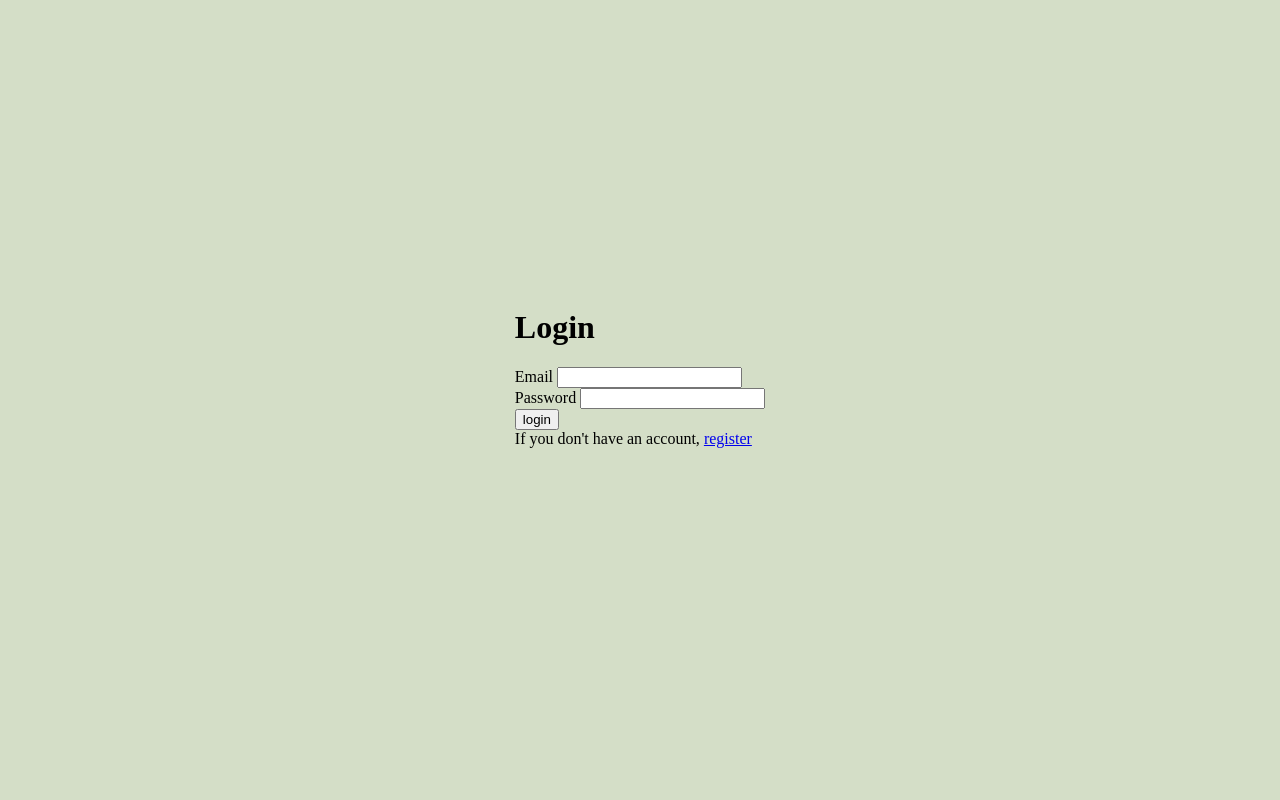
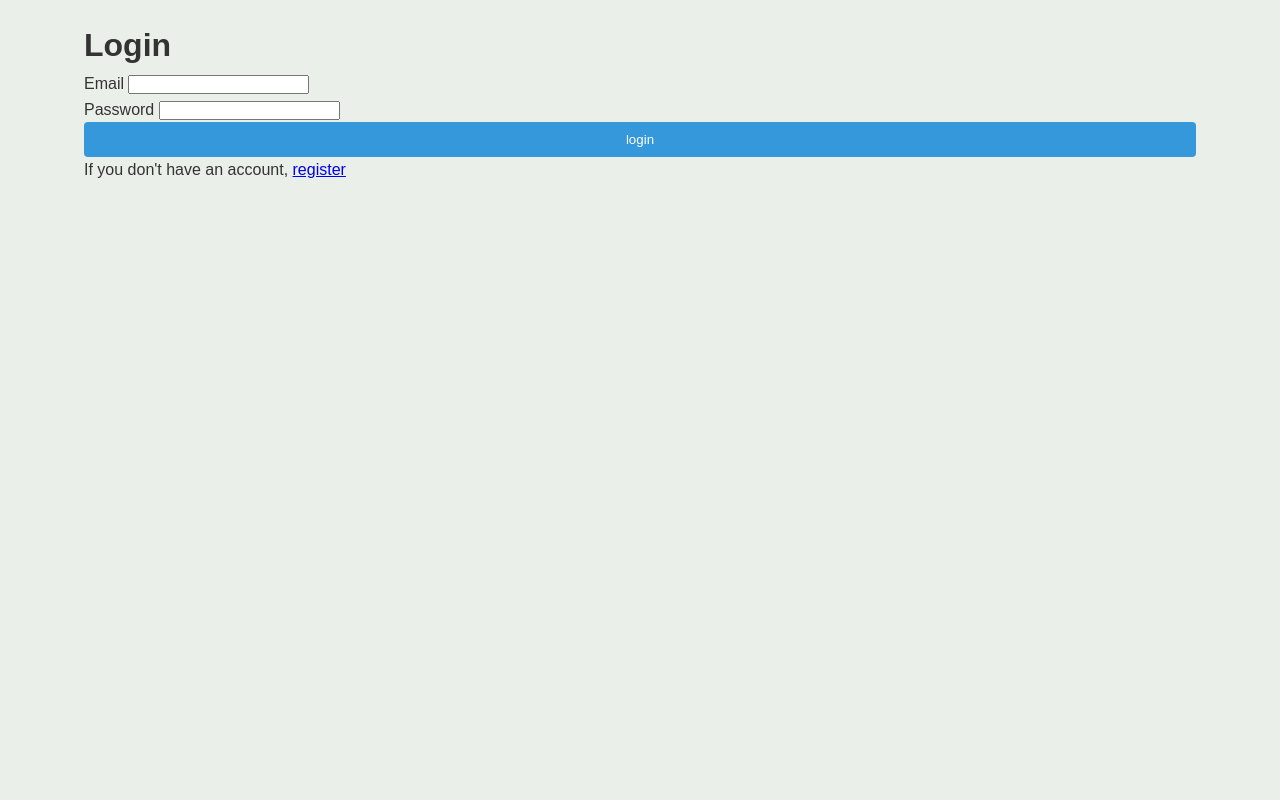
Before and after one commit to AlejandroMamani/car_rental_project, a PHP site: page / in a window 1280 px wide. Run offline with PHP 8.4, Linux system fonts and the light colour scheme.

Commit message:
- added css styles from dt341

```diff
--- a/style/style.css
+++ b/style/style.css
@@ -1,6 +1,6 @@
 
-body{
-    background: rgb(212, 222, 199);     /* so far a nice green here. may change to something related to cars shops or other stuff */
+/* body{
+    background: rgb(212, 222, 199);
 }
 
 .container{
@@ -8,4 +8,185 @@ body{
     align-items: center;
     justify-content: center;
     min-height: 90vh;
+} */
+* {
+    margin: 0;
+    padding: 0;
+    box-sizing: border-box;
+    font-family: 'Arial', sans-serif;
 }
+
+body {
+    background-color: rgb(234, 240, 233);
+    line-height: 1.6;
+    color: #333;
+    position: relative;
+    min-height: 100vh;
+    padding-bottom: 50px; /* For footer */
+}
+
+/* Container styles */
+.container {
+    width: 90%;
+    max-width: 1200px;
+    margin: 0 auto;
+    padding: 20px;
+}
+
+/* Header styles */
+header {
+    background-color: rgb(34, 52, 70);
+    color: white;
+    padding: 15px 0;
+    text-align: center;
+}
+
+.logo {
+    font-size: 2rem;
+    font-weight: bold;
+}
+
+/* Navigation styles */
+nav {
+    background-color: rgb(44, 62, 80);
+    padding: 10px 0;
+}
+
+nav ul {
+    display: flex;
+    justify-content: center;
+    list-style-type: none;
+}
+
+nav ul li {
+    margin: 0 15px;
+}
+
+nav ul li a {
+    color: white;
+    text-decoration: none;
+    transition: color 0.3s ease;
+}
+
+nav ul li a:hover {
+    color: #3498db;
+}
+
+/* Login and Registration Form Styles */
+.form-container {
+    background-color: white;
+    border-radius: 8px;
+    box-shadow: 0 4px 6px rgba(0, 0, 0, 0.1);
+    width: 100%;
+    max-width: 400px;
+    margin: 50px auto;
+    padding: 30px;
+}
+
+.form-container h2 {
+    text-align: center;
+    margin-bottom: 20px;
+    color: #2c3e50;
+}
+
+.form-group {
+    margin-bottom: 15px;
+}
+
+.form-group label {
+    display: block;
+    margin-bottom: 5px;
+    color: #34495e;
+}
+
+.form-group input {
+    width: 100%;
+    padding: 10px;
+    border: 1px solid #bdc3c7;
+    border-radius: 4px;
+    transition: border-color 0.3s ease;
+}
+
+.form-group input:focus {
+    outline: none;
+    border-color: #3498db;
+}
+
+.btn {
+    display: block;
+    width: 100%;
+    padding: 10px;
+    background-color: #3498db;
+    color: white;
+    border: none;
+    border-radius: 4px;
+    cursor: pointer;
+    transition: background-color 0.3s ease;
+}
+
+.btn:hover {
+    background-color: #2980b9;
+}
+
+/* Car Listing Styles */
+/*.car-listing {
+    display: flex;
+    flex-wrap: wrap;
+    justify-content: space-between;
+}
+
+.car-card {
+    background-color: white;
+    border-radius: 8px;
+    box-shadow: 0 2px 5px rgba(0, 0, 0, 0.1);
+    width: calc(33.333% - 20px);
+    margin-bottom: 20px;
+    padding: 20px;
+    transition: transform 0.3s ease;
+}
+
+.car-card:hover {
+    transform: scale(1.05);
+}
+
+.car-card img {
+    max-width: 100%;
+    height: auto;
+    border-radius: 4px;
+}
+
+.car-card h3 {
+    margin: 10px 0;
+    color: #2c3e50;
+}
+
+.car-card .details {
+    color: #7f8c8d;
+} */
+
+/* Responsive Design */
+@media screen and (max-width: 768px) {
+    nav ul {
+        flex-direction: column;
+        align-items: center;
+    }
+
+    nav ul li {
+        margin: 10px 0;
+    }
+
+    .car-card {
+        width: 100%;
+    }
+}
+
+/* Footer Styles */
+footer {
+    background-color: rgb(34, 52, 70);
+    color: white;
+    text-align: center;
+    padding: 15px 0;
+    position: absolute;
+    bottom: 0;
+    width: 100%;
+}
```
